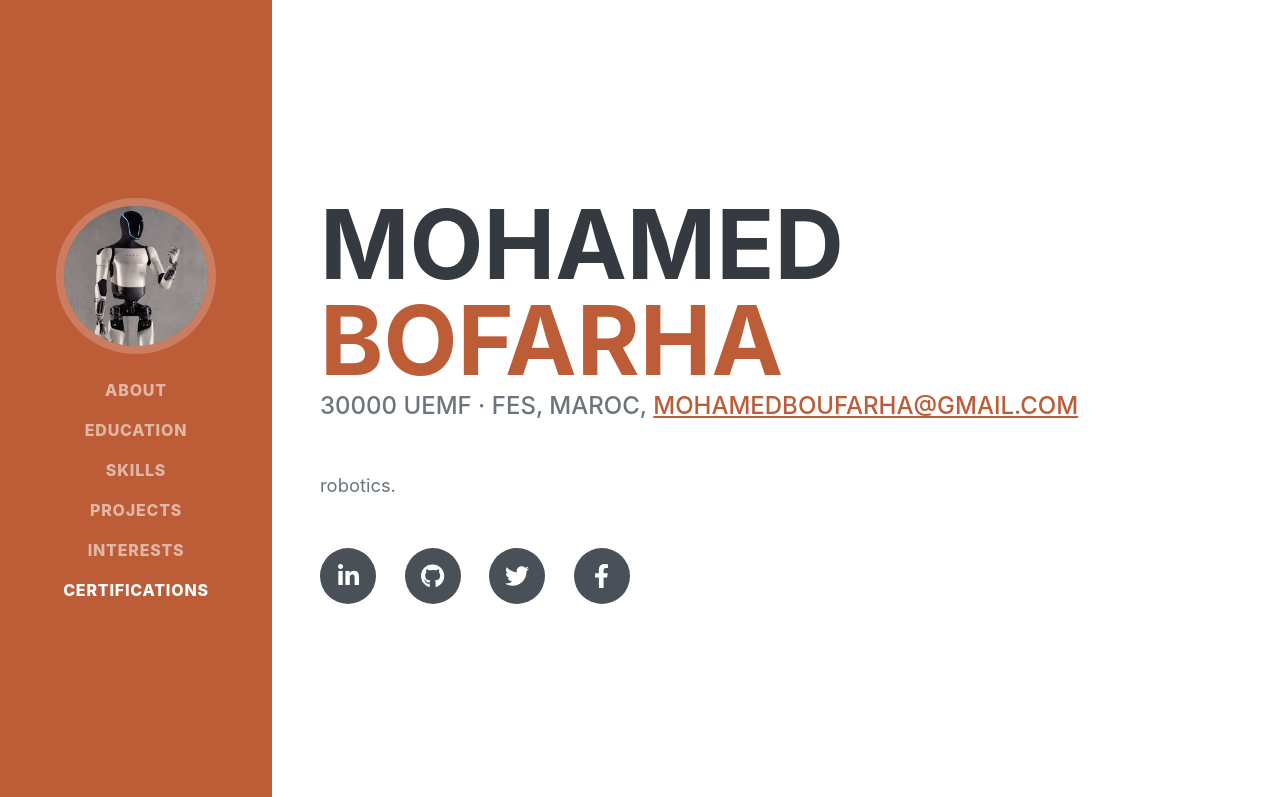
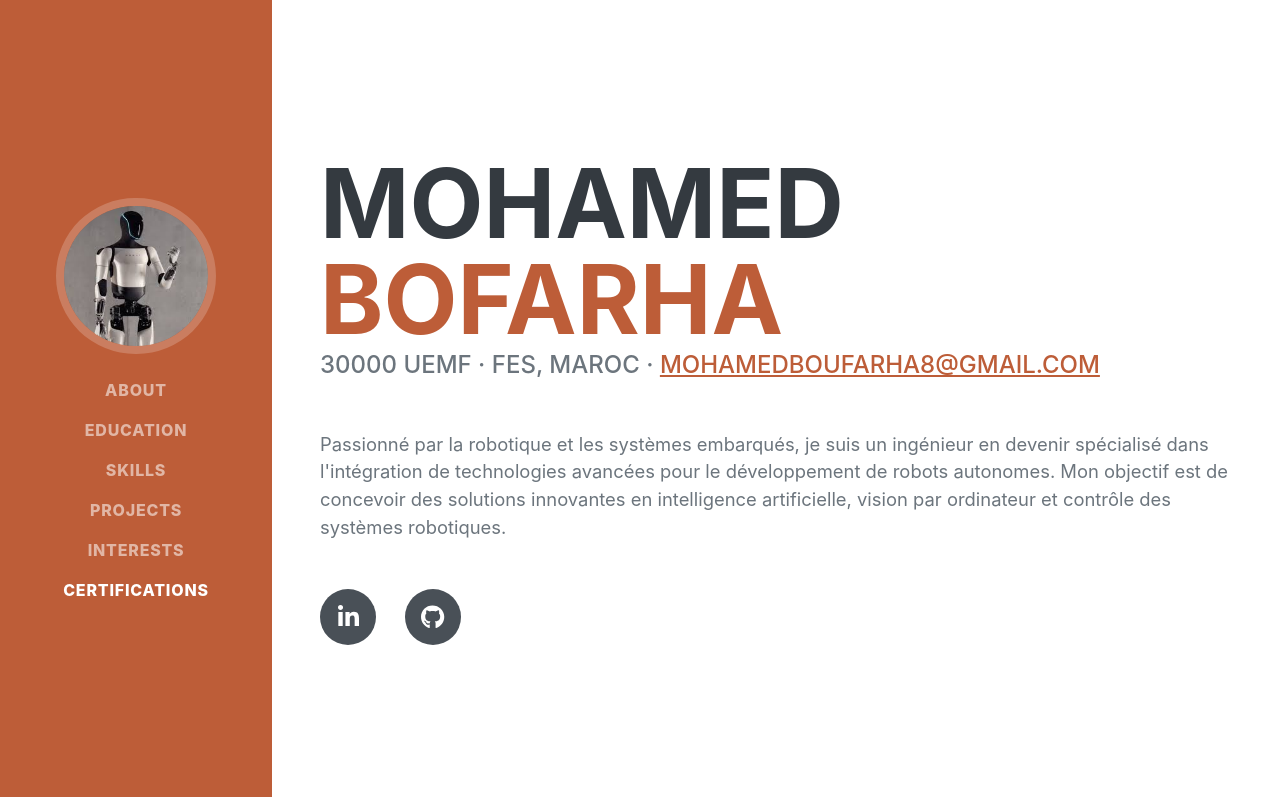
Before and after one commit to mohamedBofarha/portfolio, a plain HTML site: page index.html in a window 1280 px wide. Shown: the top 797 px of the page. Drawn offline with nearby package versions, Linux system fonts and the light colour scheme; a web font is replaced by a local one.

Commit message:
Personnalisation du design

```diff
--- a/index.html
+++ b/index.html
@@ -40,23 +40,28 @@
         <section class="resume-section" id="about">
             <div class="resume-section-content">
                 <h1 class="mb-0">
-                        mohamed
+                    Mohamed
                     <span class="text-primary">BOFARHA</span>
                 </h1>
                 <div class="subheading mb-5">
-                        30000 UEMF · fes, Maroc,
-                        <a href="mailto:mohamedboufarha8@gmail.com">mohamedboufarha@gmail.com</a>
+                    30000 UEMF · Fes, Maroc ·
+                    <a href="mailto:mohamedboufarha8@gmail.com">mohamedboufarha8@gmail.com</a>
                 </div>
-                    <p class="lead mb-5">robotics.</p>
+                <p class="lead mb-5">
+                    Passionné par la robotique et les systèmes embarqués, je suis un ingénieur en devenir spécialisé dans l'intégration de technologies avancées pour le développement de robots autonomes. Mon objectif est de concevoir des solutions innovantes en intelligence artificielle, vision par ordinateur et contrôle des systèmes robotiques.
+                </p>
                 <div class="social-icons">
-                        <a class="social-icon" href="#!"><i class="fab fa-linkedin-in"></i></a>
-                        <a class="social-icon" href="#!"><i class="fab fa-github"></i></a>
-                        <a class="social-icon" href="#!"><i class="fab fa-twitter"></i></a>
-                        <a class="social-icon" href="#!"><i class="fab fa-facebook-f"></i></a>
+                    <a class="social-icon" href="https://www.linkedin.com/in/mohamed-bofarha-00410a275/" target="_blank">
+                        <i class="fab fa-linkedin-in"></i>
+                    </a>
+                    <a class="social-icon" href="https://github.com/mohamedBofarha" target="_blank">
+                        <i class="fab fa-github"></i>
+                    </a>
                 </div>
             </div>
         </section>
         <hr class="m-0" />
+
             <!-- education-->
             <section class="resume-section" id="education">
                 <div class="resume-section-content">
```
Lines whose indentation alone changed are shown as unchanged.
